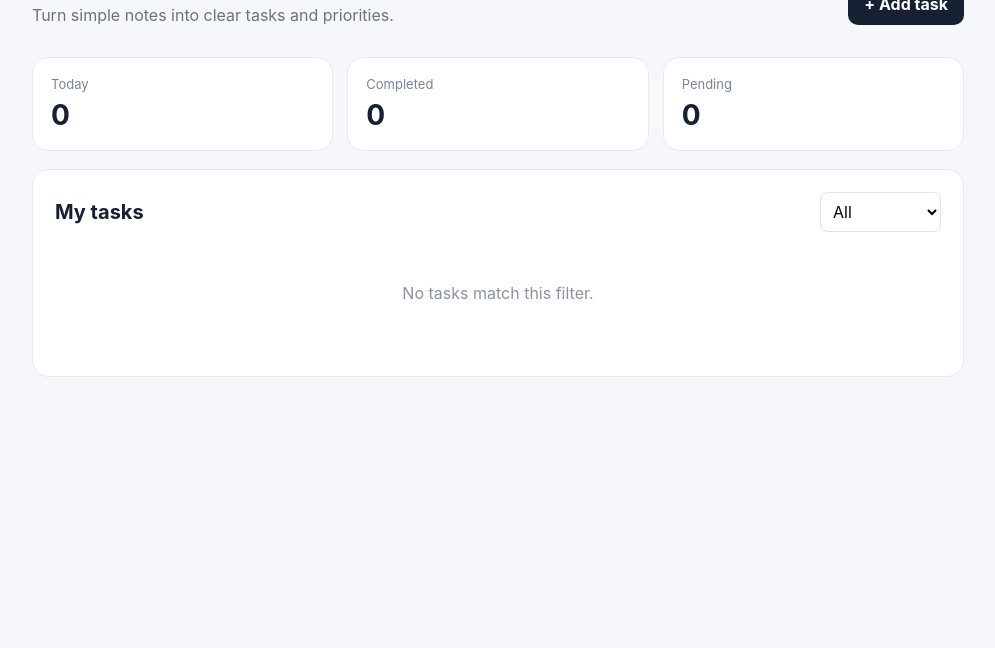
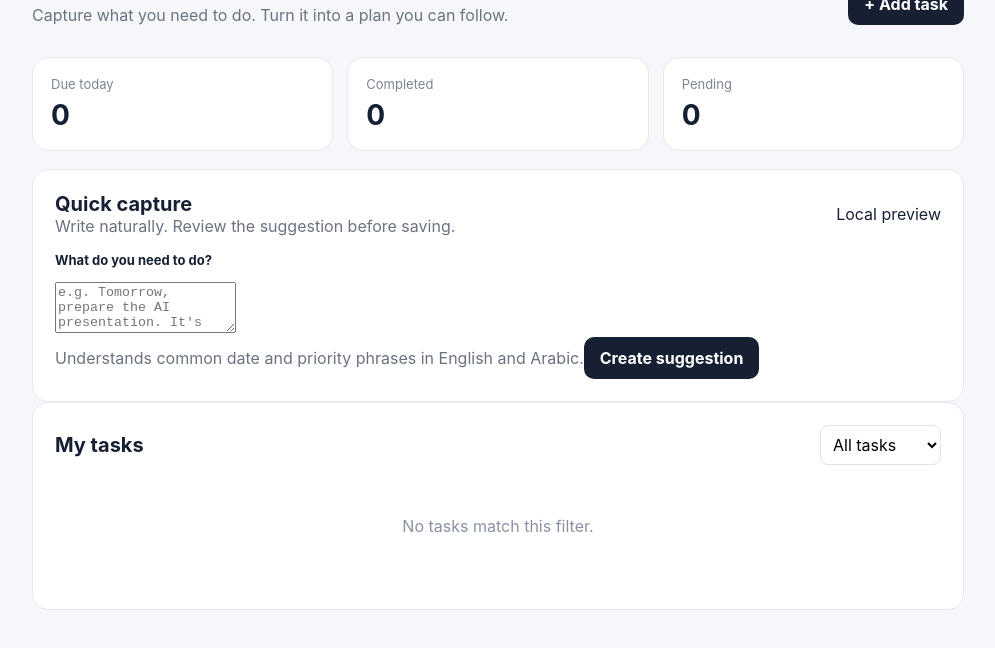
Before and after one commit to raedro/AI-Task-Assistent, a plain HTML site: page index.html in a window 1280 px wide. Shown: the part 120-768 px from the top of the page, without its empty margins (142-1137 px from the left). Drawn offline with Linux system fonts and the light colour scheme.

Commit message:
Add natural-language quick capture workflow

```diff
--- a/index.html
+++ b/index.html
@@ -1,2 +1,7 @@
 <!doctype html>
-<html lang="en"><head><meta charset="UTF-8"><meta name="viewport" content="width=device-width,initial-scale=1"><title>AI Task Assistant</title><link rel="stylesheet" href="styles.css"></head><body><main class="app"><header><div><p class="eyebrow">AI TASK ASSISTANT</p><h1>Organize your day.</h1><p class="muted">Turn simple notes into clear tasks and priorities.</p></div><button id="addBtn">+ Add task</button></header><section class="stats"><div><span>Today</span><strong id="todayCount">0</strong></div><div><span>Completed</span><strong id="doneCount">0</strong></div><div><span>Pending</span><strong id="pendingCount">0</strong></div></section><section class="panel"><div class="panel-head"><h2>My tasks</h2><select id="filter"><option value="all">All</option><option value="pending">Pending</option><option value="done">Completed</option></select></div><div id="tasks" class="tasks"><p class="empty">No tasks yet. Add your first task.</p></div></section></main><dialog id="dialog"><form method="dialog" id="taskForm"><h2>Add task</h2><label>Task<input id="title" required maxlength="120" placeholder="e.g. Study Python for 1 hour"></label><label>Due date<input id="due" type="date"></label><label>Priority<select id="priority"><option>Medium</option><option>High</option><option>Low</option></select></label><div class="actions"><button value="cancel">Cancel</button><button id="save" value="default">Add task</button></div></form></dialog><script src="app.js"></script></body></html>
+<html lang="en"><head><meta charset="UTF-8"><meta name="viewport" content="width=device-width,initial-scale=1"><meta name="theme-color" content="#f5f7fb"><title>AI Task Assistant</title><link rel="stylesheet" href="styles.css"></head>
+<body><main class="app"><header><div><p class="eyebrow">AI TASK ASSISTANT</p><h1>Organize your day.</h1><p class="muted">Capture what you need to do. Turn it into a plan you can follow.</p></div><button id="addBtn">+ Add task</button></header>
+<section class="stats"><div><span>Due today</span><strong id="todayCount">0</strong></div><div><span>Completed</span><strong id="doneCount">0</strong></div><div><span>Pending</span><strong id="pendingCount">0</strong></div></section>
+<section class="panel capture"><div class="panel-head"><div><h2>Quick capture</h2><p class="muted small">Write naturally. Review the suggestion before saving.</p></div><span class="badge">Local preview</span></div><label for="quickInput">What do you need to do?</label><textarea id="quickInput" rows="3" placeholder="e.g. Tomorrow, prepare the AI presentation. It's important.&#10;مثال: بكرا أدرس بايثون، الموضوع مهم"></textarea><div class="capture-actions"><span class="muted small">Understands common date and priority phrases in English and Arabic.</span><button id="parseBtn">Create suggestion</button></div><div id="preview" class="preview" hidden></div></section>
+<section class="panel"><div class="panel-head"><h2>My tasks</h2><select id="filter" aria-label="Filter tasks"><option value="all">All tasks</option><option value="pending">Pending</option><option value="done">Completed</option></select></div><div id="tasks" class="tasks"><p class="empty">No tasks yet. Add your first task.</p></div></section></main>
+<dialog id="dialog"><form method="dialog" id="taskForm"><h2>Add task</h2><label>Task<input id="title" required maxlength="120" placeholder="e.g. Study Python for 1 hour"></label><label>Due date<input id="due" type="date"></label><label>Priority<select id="priority"><option>Medium</option><option>High</option><option>Low</option></select></label><div class="actions"><button type="button" id="cancelBtn" class="secondary">Cancel</button><button id="save" value="default">Add task</button></div></form></dialog><script src="app.js"></script></body></html>
```
